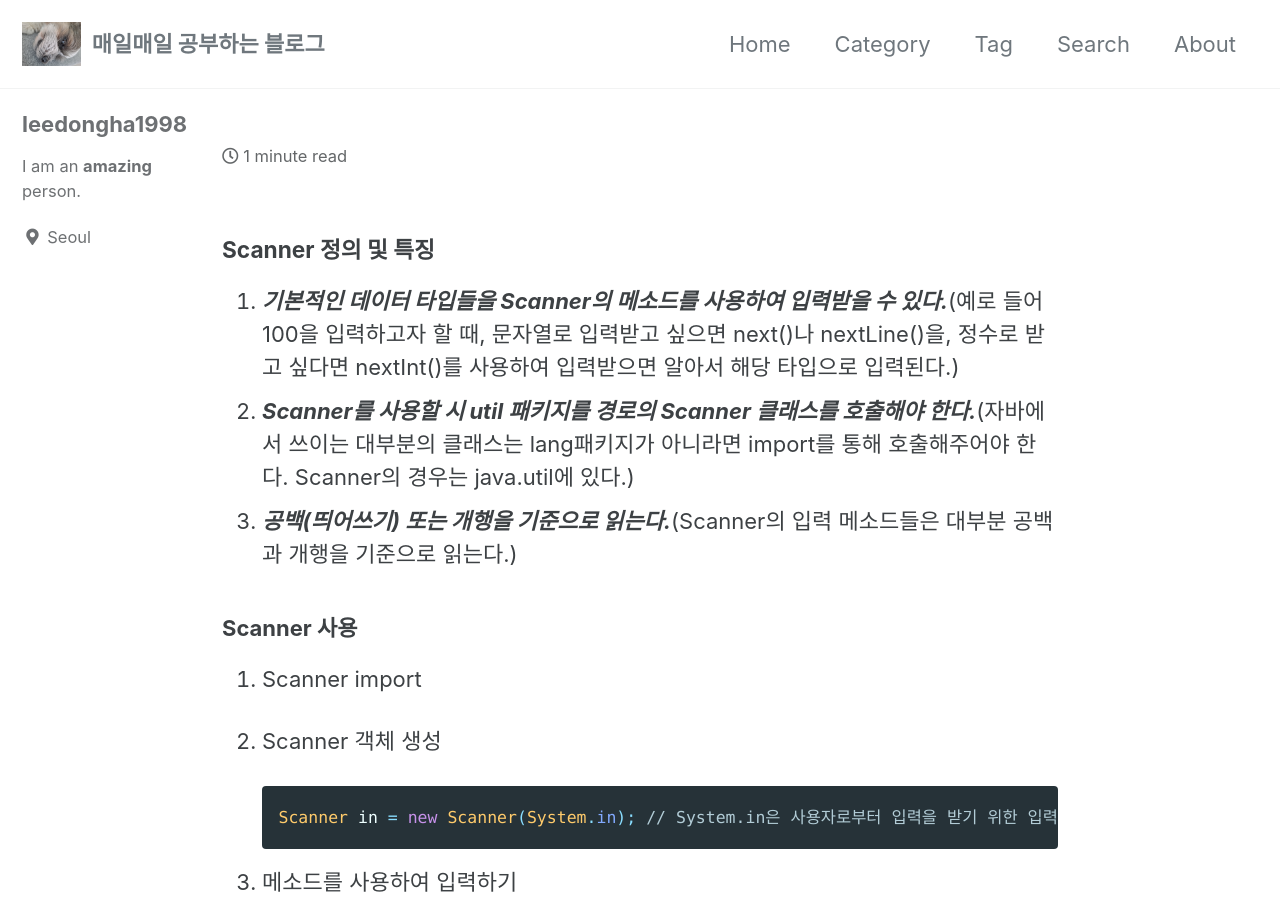
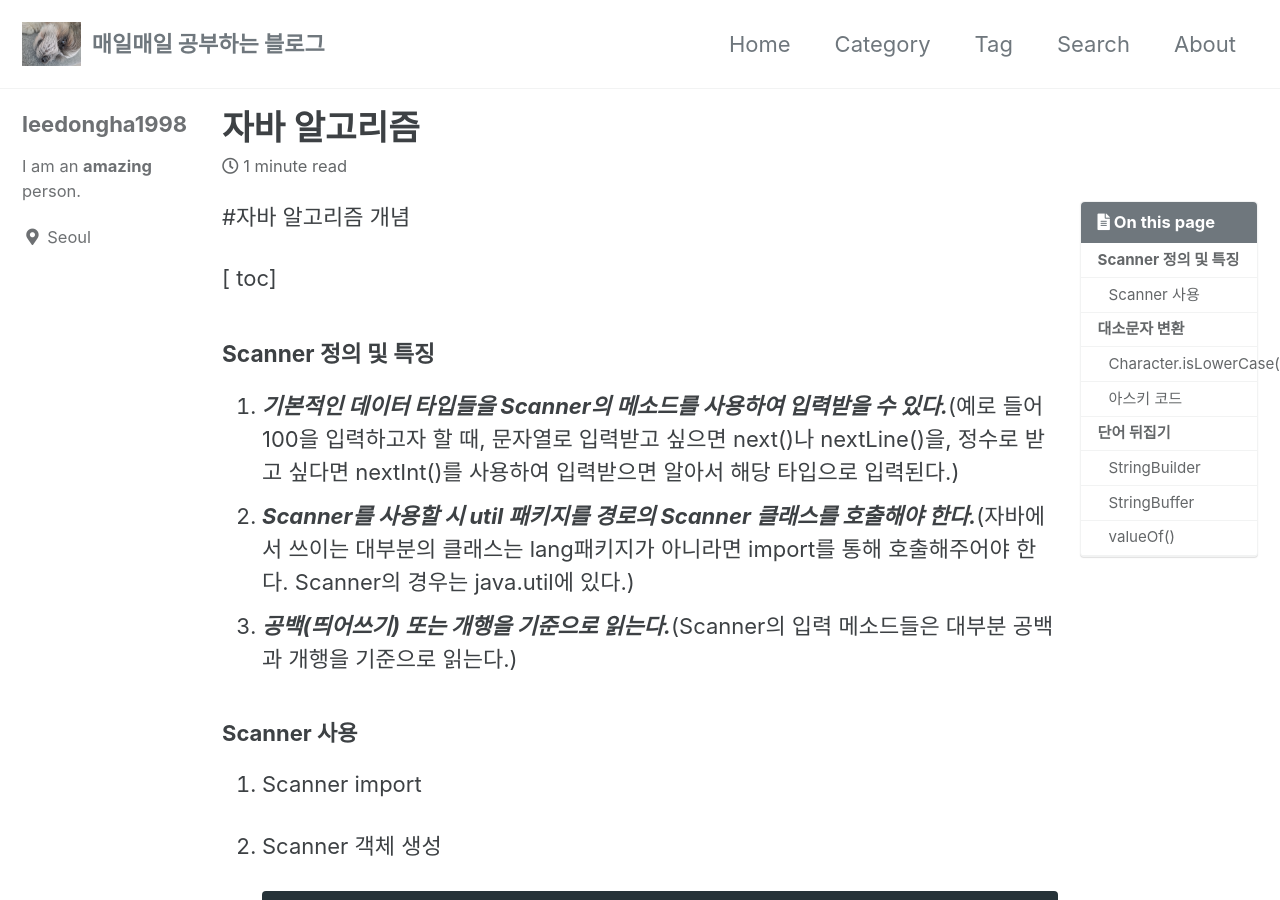
Before and after one commit to leedongha1998/leedongha1998.github.io, a Jekyll site: the page built from _posts/2022-10-11-java algorithm.md, in a window 1280 px wide and 900 px high. Built offline with Jekyll 4.4.1, drawn with Linux system fonts in a browser that asks for light colours; cached includes are drawn as plain includes; some of the changed text lies outside the part shown.

Commit message:
자바 알고리즘

```diff
--- a/_posts/2022-10-11-java algorithm.md
+++ b/_posts/2022-10-11-java algorithm.md
@@ -2,13 +2,21 @@
 title: "자바 알고리즘"
 categories:
  - algorithm
-   tags: [ALGORITHM]
-   toc: true
-   author_profile: true #profile sidebar 감추기
+tags: [algorithm]
+toc: true
+author_profile: true #profile sidebar 감추기
 # sidebar:
 #     nav: "docs" # 목차 사이드바
 search: true #검색 피하기
 ---
+
+
+
+#자바 알고리즘 개념
+
+[ toc]
+
+
 
 ##### Scanner 정의 및 특징
 
```
